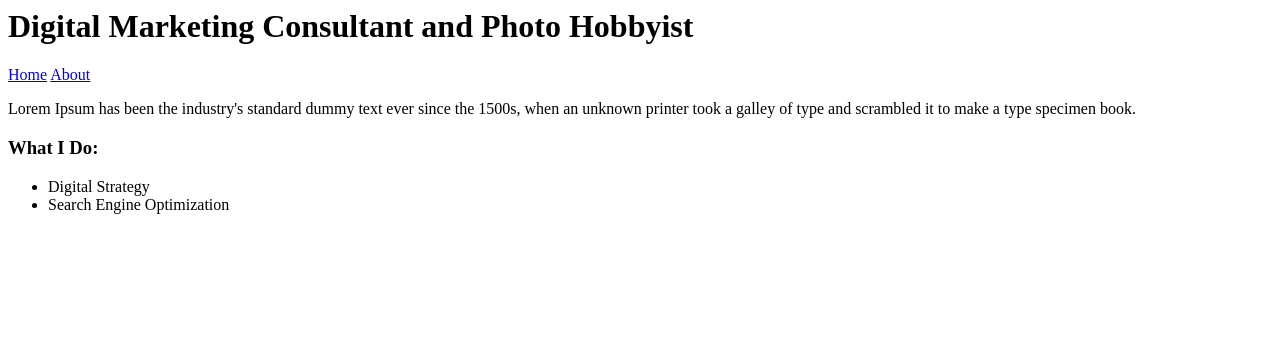
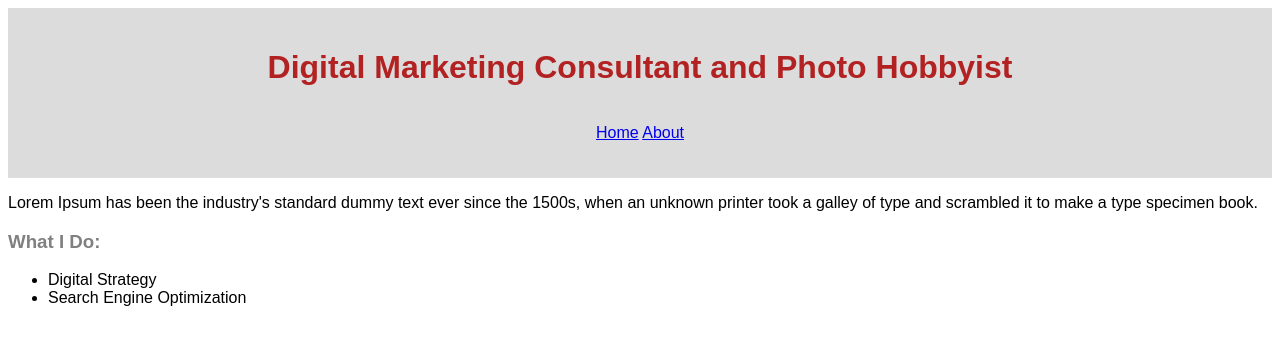
Before and after one commit to sunnicampbell/tech-article, a plain HTML site: page index.html in a window 1280 px wide. Drawn offline with Linux system fonts and the light colour scheme.

Commit message:
first tech article commit today

```diff
--- a/index.html
+++ b/index.html
@@ -1,17 +1,52 @@
 <!DOCTYPE htmml>
 <html>
-    <head>
-    <title>Sunni Campbell | Photography | Writing</title>
-    </head>
+
+<head>
+  <title>Sunni Campbell | Photos and Digital Ninja Skills </title>
+    <meta charset="UTF-8">
+    <meta name="description" content="creative website">
+    <meta content="HTML,CSS,XML">
+    <meta name="author" content="sunni campbell">
+    <meta name="viewport" content="width=device-width, initial-scale=1.0">
+<style>
+    h1,h4 {
+        font-family: sans-serif;
+        color: firebrick;
+    }
+    h3 {
+        color: gray;
+    }
+    body {
+        font-family: sans-serif;
+    }
+    img {
+        float: right;
+        padding-bottom: 2em;
+        padding-left: 1.5em;
+    }
+    .header {
+    background-color: gainsboro;
+    text-align: center;
+    padding: 20px;
+    }
+    nav {
+        padding-top: 1em;
+        padding-bottom: 1em;
+    }
+
+</style>
+</head>
     <body>
-    <h1>Digital Marketing Consultant and Photo Hobbyist</h1>
-
-         <div id="menubar">
+    <div class="header">
+        <h1>Digital Marketing Consultant and Photo Hobbyist</h1>
+        <div id="menubar">
              <nav>
               <a href="index.html">Home</a>
               <a href="#">About</a>
              </nav>
         </div>
+    </div>
+
         <p>Lorem Ipsum has been the industry's standard dummy text ever since the 1500s, when an unknown printer took a galley of type and scrambled it to make a type specimen book.</p>
 
                 <H3>What I Do:</H3>
```
